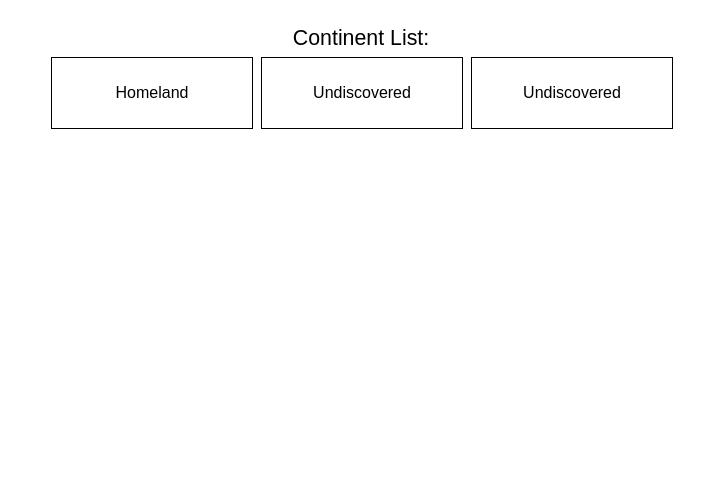
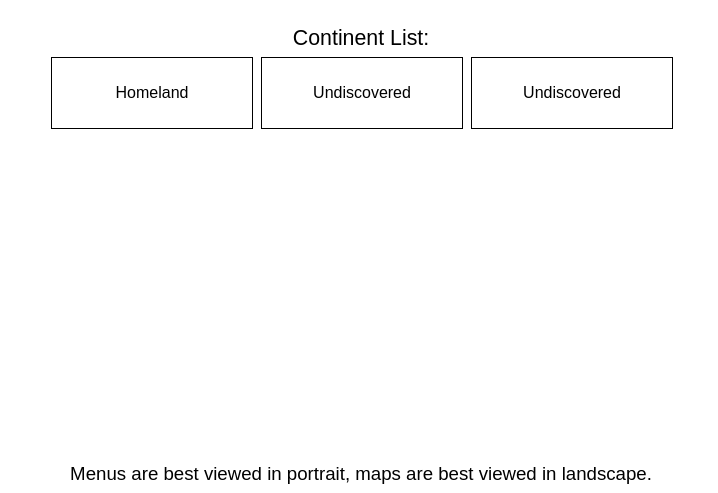
Before and after one commit to Rus1130/projects, a plain HTML site: page coloria2/menu.html in a window 1280 px wide. Shown: the part 307-800 px from the top of the page, without its empty margins (279-997 px from the left). Drawn offline with Linux system fonts and the light colour scheme.

Commit message:
menu thing

```diff
--- a/coloria2/menu.html
+++ b/coloria2/menu.html
@@ -100,6 +100,14 @@ body {
     transform: translate(-50%, -50%);
     column-gap: 10px;
 }
+.footnote {
+    position: absolute;
+    width: 100vw;
+    height: 10px;
+    bottom: 20px;
+    text-align: center;
+    font-size: 14pt;
+}
 
 </style>
 <head>
@@ -119,4 +127,7 @@ body {
         <div class="unbtn1">Undiscovered</div>
         <div class="unbtn2">Undiscovered</div>
     </div>
+    <div class="footnote">
+        Menus are best viewed in portrait, maps are best viewed in landscape.
+    </div>
 </body>
```
Also changed, not shown: coloria2/view/hmld/reso.html (+1 -1 lines).
